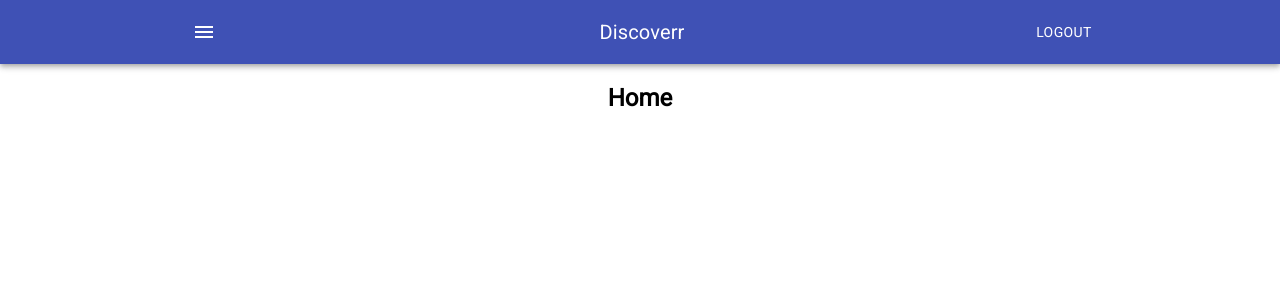
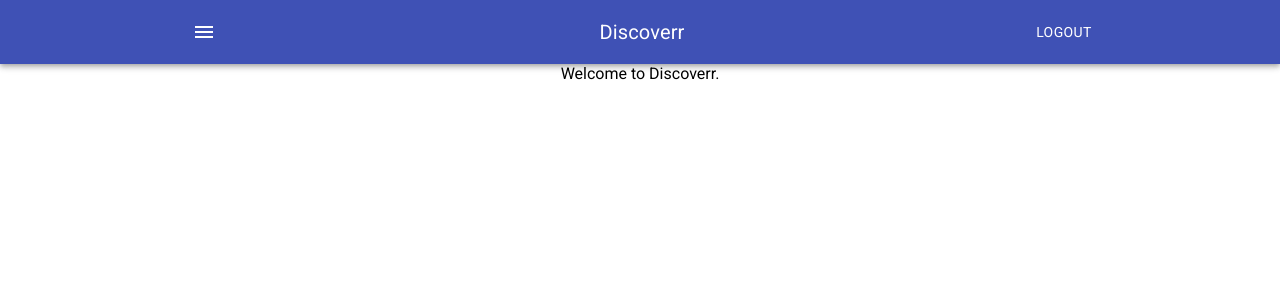
Before and after one commit to Reikon95/discoverr, a React (Create React App) app: page /signup in a window 1280 px wide. Shown: the top 300 px of the page. Built offline with nearby package versions, Linux system fonts and the light colour scheme.

Commit message:
created component and added to route

```diff
--- a/src/App.js
+++ b/src/App.js
@@ -1,6 +1,7 @@
 import "./App.css"
 import { BrowserRouter as Router, Switch, Route, Link } from "react-router-dom"
 import ShowcasePage from "./components/showcase-page/showcase-page.jsx"
+import SignUp from "./components/signup/signup"
 import { makeStyles } from "@material-ui/core/styles"
 import AppBar from "@material-ui/core/AppBar"
 import Toolbar from "@material-ui/core/Toolbar"
@@ -71,9 +72,13 @@
                 socials={[{social: "Instagram", link: ''}, {social: "Facebook", link: ''}, {social: "Twitter", link: ''},{ social: "TikTok", link:''}]}
               />
             </Route>
+            <Route path="/signup">
+              <SignUp />
+            </Route>
             <Route path="/">
               <Home />
             </Route>
+
           </Switch>
         </div>
       </Router>
--- /dev/null
+++ b/src/components/signup/signup.jsx
@@ -0,0 +1,9 @@
+import React from 'react';
+
+export default function SignUp() {
+    return (
+        <>
+        Welcome to Discoverr.
+        </>
+    )
+}
```
